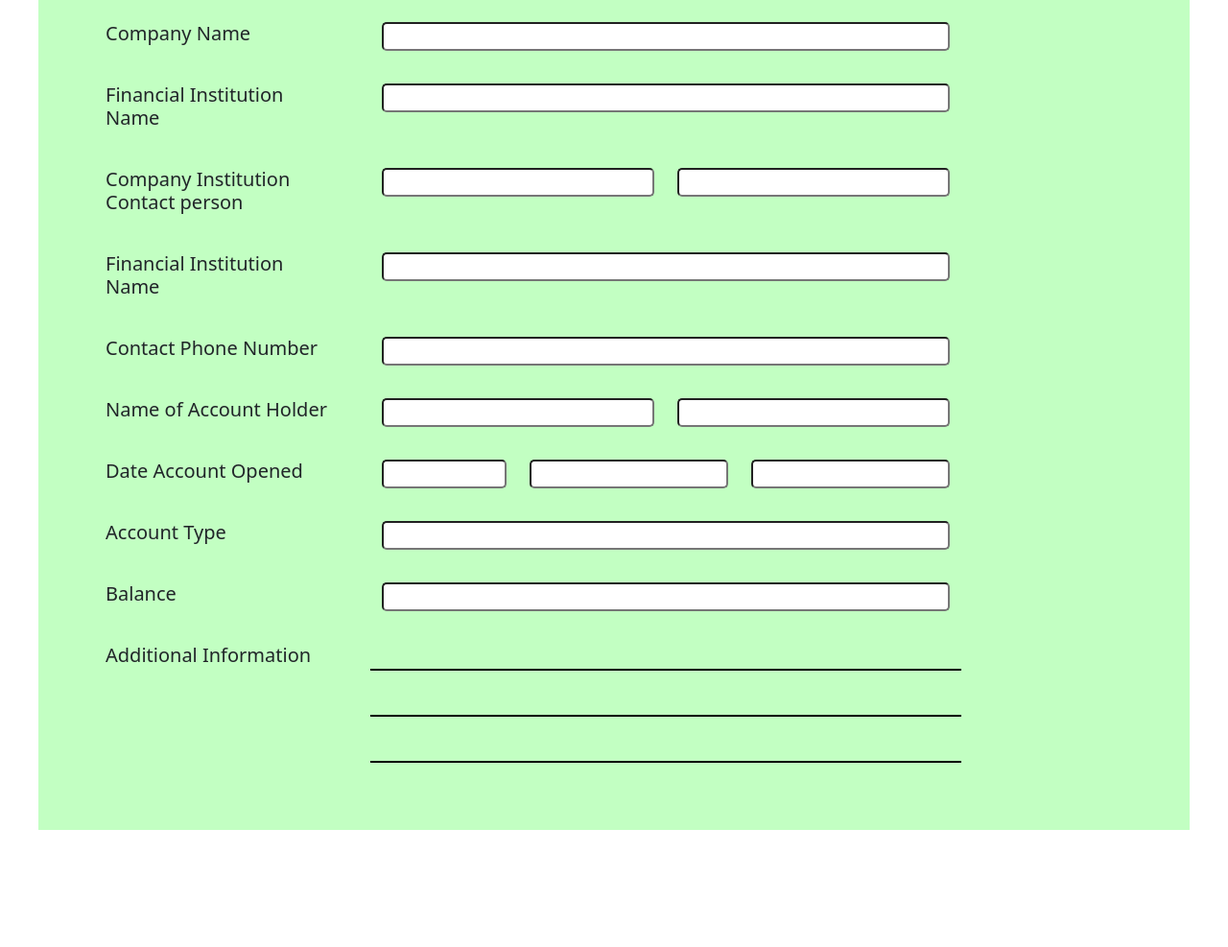
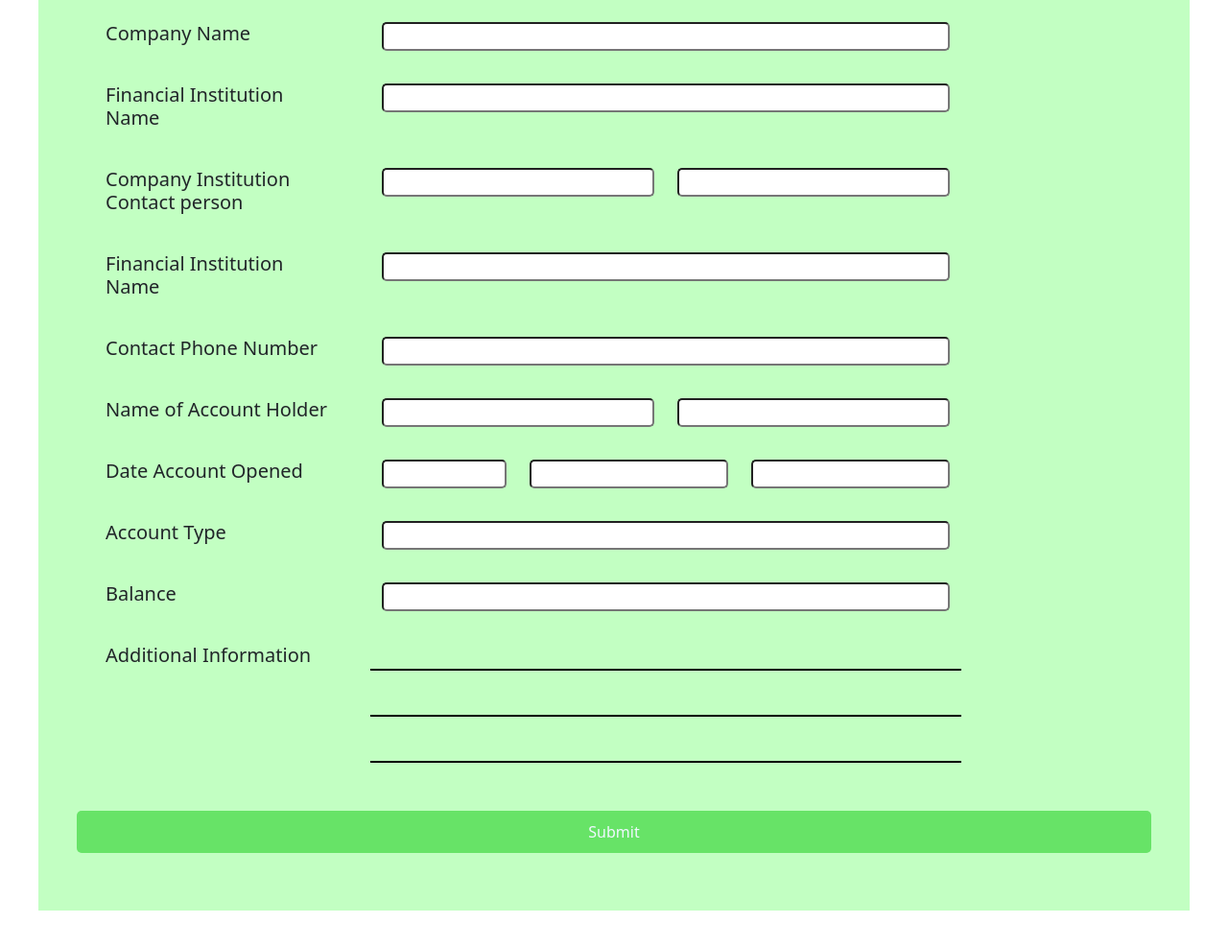
Before and after one commit to Vaish-navi-11/Bankform, a plain HTML site: page index.html in a window 1280 px wide. Shown: the part 257-1244 px from the top of the page at 96% size. Before the commit the page ends 1172 px from the top, so only its background shows below. Drawn offline with nearby package versions, Linux system fonts and the light colour scheme.

Commit message:
index.html

```diff
--- a/index.html
+++ b/index.html
@@ -116,6 +116,8 @@
         </div>
     </div>
 </div>
+        <div class="button">Submit</div>
+</div>
     </div>
 </body>
 </html>
```
